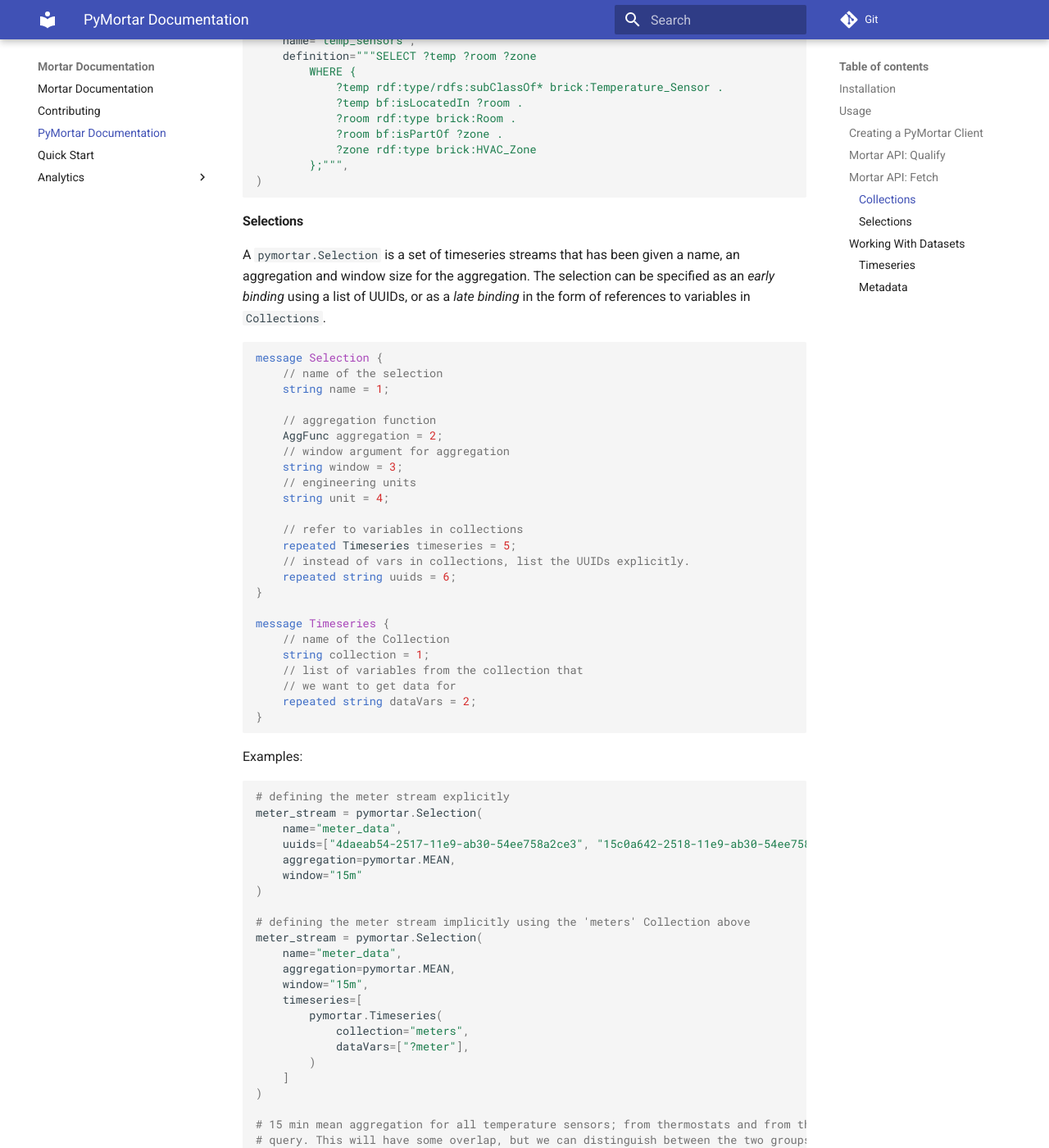
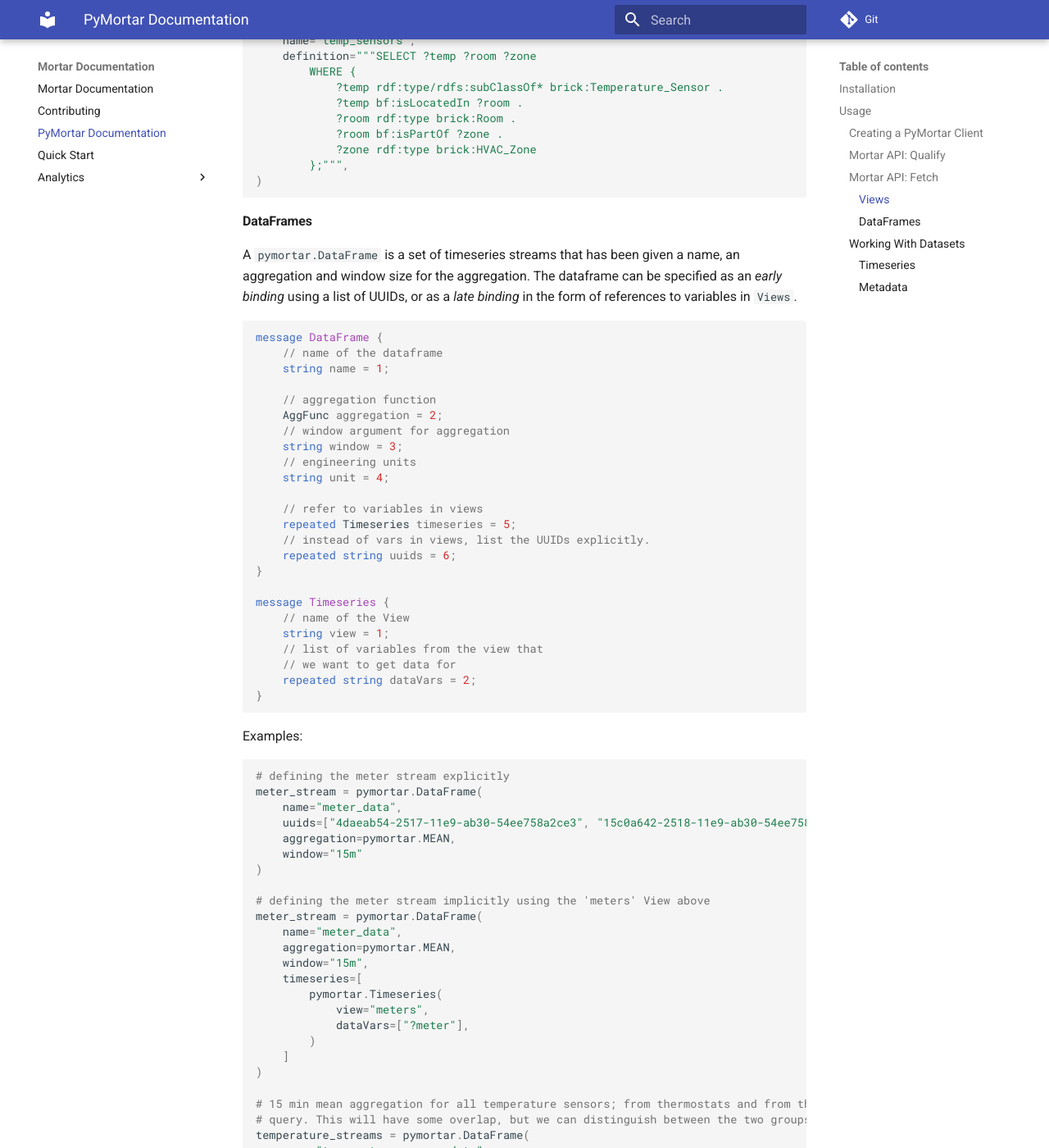
Before and after one commit to SoftwareDefinedBuildings/mortar, an MkDocs documentation site: the page built from docs/pymortar.md, in a window 1280 px wide and 1400 px high, scrolled down 2842 px. Shown: the whole window at 82% size. Built offline with MkDocs 1.6.1 and Material for MkDocs 9.7.7, drawn with Linux system fonts in a browser that asks for light colours; some of the changed text lies outside the part shown.

Commit message:
update wording in docs

````diff
--- a/docs/pymortar.md
+++ b/docs/pymortar.md
@@ -70,15 +70,15 @@ The Mortar `Fetch` API call takes as an argument a description of the timeseries
 
 A *timeseries stream* is the sequence of `<time, value>` pairs associated with a particular sensor, setpoint or other origin. A timeseries stream is identified by a *UUID*, which is a unique 36-byte identifier, e.g. `4daeab54-2517-11e9-ab30-54ee758a2ce3`. This corresponds to a column in a Pandas DataFrame.
 
-#### Collections
+#### Views
 
-A `pymortar.Collection` captures the results of a Brick query as a named SQL table. The results can be used to specify timeseries streams whose data we want to retrieve.
+A `pymortar.View` captures the results of a Brick query as a named SQL table. The results can be used to specify timeseries streams whose data we want to retrieve.
 
 ```proto
-message Collection {
-    // name of the collection
+message View {
+    // name of the View
     string name = 1;
-    // sites included in this collection
+    // sites included in this View
     repeated string sites = 2;
     // brick query definition
     string definition = 3;
@@ -89,14 +89,14 @@ Examples:
 
 ```python
 # building meters
-meter_collection = pymortar.Collection(
+meter_view = pymortar.View(
     name="meters",
     sites=qualify_response.sites,
     definition="SELECT ?meter WHERE { ?meter rdf:type/rdfs:subClassOf* brick:Building_Electric_Meter };",
 )
 
 # thermostat points
-tstat_point_collection = pymortar.Collection(
+tstat_point_view = pymortar.View(
     name="tstat_points",
     sites=qualify_response.sites,
     definition="""SELECT ?tstat ?state ?temp ?hsp ?csp
@@ -118,7 +118,7 @@ tstat_point_collection = pymortar.Collection(
 
 # also includes temperature sensors from thermostats! If we want to separate the two
 # groups, we can use SQL joins on the resulting tables
-temperature_sensors = pymortar.Collection(
+temperature_sensors = pymortar.View(
     name="temp_sensors",
     definition="""SELECT ?temp ?room ?zone
         WHERE {
@@ -131,13 +131,13 @@ temperature_sensors = pymortar.Collection(
 )
 ```
 
-#### Selections
+#### DataFrames
 
-A `pymortar.Selection` is a set of timeseries streams that has been given a name, an aggregation and window size for the aggregation. The selection can be specified as an *early binding* using a list of UUIDs, or as a *late binding* in the form of references to variables in `Collections`.
+A `pymortar.DataFrame` is a set of timeseries streams that has been given a name, an aggregation and window size for the aggregation. The dataframe can be specified as an *early binding* using a list of UUIDs, or as a *late binding* in the form of references to variables in `Views`.
 
 ```proto
-message Selection {
-    // name of the selection
+message DataFrame {
+    // name of the dataframe
     string name = 1;
 
     // aggregation function
@@ -147,16 +147,16 @@ message Selection {
     // engineering units
     string unit = 4;
 
-    // refer to variables in collections
+    // refer to variables in views
     repeated Timeseries timeseries = 5;
-    // instead of vars in collections, list the UUIDs explicitly.
+    // instead of vars in views, list the UUIDs explicitly.
     repeated string uuids = 6;
 }
 
 message Timeseries {
-    // name of the Collection
-    string collection = 1;
-    // list of variables from the collection that
+    // name of the View
+    string view = 1;
+    // list of variables from the view that
     // we want to get data for
     repeated string dataVars = 2;
 }
@@ -166,21 +166,21 @@ Examples:
 
 ```python
 # defining the meter stream explicitly
-meter_stream = pymortar.Selection(
+meter_stream = pymortar.DataFrame(
     name="meter_data",
     uuids=["4daeab54-2517-11e9-ab30-54ee758a2ce3", "15c0a642-2518-11e9-ab30-54ee758a2ce3"],
     aggregation=pymortar.MEAN,
     window="15m"
 )
 
-# defining the meter stream implicitly using the 'meters' Collection above
-meter_stream = pymortar.Selection(
+# defining the meter stream implicitly using the 'meters' View above
+meter_stream = pymortar.DataFrame(
     name="meter_data",
     aggregation=pymortar.MEAN,
     window="15m",
     timeseries=[
         pymortar.Timeseries(
-            collection="meters",
+            view="meters",
             dataVars=["?meter"],
         )
     ]
@@ -188,17 +188,17 @@ meter_stream = pymortar.Selection(
 
 # 15 min mean aggregation for all temperature sensors; from thermostats and from the broader
 # query. This will have some overlap, but we can distinguish between the two groups later.
-temperature_streams = pymortar.Selection(
+temperature_streams = pymortar.DataFrame(
     name="temperature_sensor_data",
     aggregation=pymortar.MEAN,
     window="15m",
     timeseries=[
         pymortar.Timeseries(
-            collection="tstat_points",
+            view="tstat_points",
             dataVars=["?temp"],
         ),
         pymortar.Timeseries(
-            collection="temp_sensors",
+            view="temp_sensors",
             dataVars=["?temp"],
         ),
     ]
@@ -207,13 +207,13 @@ temperature_streams = pymortar.Selection(
 # for the integer-valued streams (thermostat state, heating/cooling setpoint),
 # we want to snap the aggregation to a real value that the device experienced;
 # we can't have a thermostat state of 2.5 for example.
-thermostat_status_streams = pymortar.Selection(
+thermostat_status_streams = pymortar.DataFrame(
     name="thermostat_status_data",
     aggregation=pymortar.MAX,
     window="1m",
     timeseries=[
         pymortar.Timeseries(
-            collection="tstat_points",
+            view="tstat_points",
             dataVars=["?state","?hsp","?csp"]
         )
     ]
@@ -248,12 +248,12 @@ Now all that's left is to put the query together and dispatch it to Mortar:
 # form the full request object
 request = pymortar.FetchRequest(
     sites=qualify_response.sites, # from our call to Qualify
-    collections=[
-        meter_collection,
-        tstat_point_collection,
+    views=[
+        meter_view,
+        tstat_point_view,
         temperature_sensors
     ],
-    selections=[
+    dataFrames=[
         meter_stream,
         temperature_streams,
         thermostat_status_streams
@@ -265,15 +265,15 @@ result = client.fetch(request)
 
 ### Working With Datasets
 
-Once we have the response from the `Fetch` call (in the form of a `pymortar.Result` object), we can manipulate the returned metadata (`result.collections`) and data (`result.selections`).
+Once we have the response from the `Fetch` call (in the form of a `pymortar.Result` object), we can manipulate the returned metadata (`result.views`) and data (`result.dataFrames`).
 
 
 #### Timeseries
 
-`pymortar.Result` objects store all timeseries data for a `Fetch` call in a different pandas DataFrame for each Selection.
+`pymortar.Result` objects store all timeseries data for a `Fetch` call in a different pandas DataFrame for each DataFrame.
 
 ```python
-result.selections
+result.dataFrames
 # ['meter_data','temperature_sensor_data','thermostat_status_data']
 
 result['meter_data'].describe()
@@ -289,14 +289,14 @@ result['meter_data'].describe()
 #   ...
 ```
 
-Access the DataFrame containing the data for a Selection using the `result[<selection name>]` syntax, or the `result.get(<selection name>).
-The names of all Selections can be obtained from the `result.selections` property.
+Access the DataFrame containing the data for a DataFrame using the `result[<dataframe name>]` syntax, or the `result.get(<dataframe name>).
+The names of all DataFrames can be obtained from the `result.dataFrames` property.
 
 The columns of each DataFrame are the timeseries stream UUIDs. UUIDs can be connected to their meaning and context through the Result object's metadata interface.
 
 #### Metadata
 
-`pymortar.Result` creates an in-memory SQLite table for each of the `pymortar.Collection`s in your `Fetch` query, containing the results of that query. The tables are named according to the name of the Collection, so it is simple to see the schema.
+`pymortar.Result` creates an in-memory SQLite table for each of the `pymortar.View`s in your `Fetch` query, containing the results of that query. The tables are named according to the name of the View, so it is simple to see the schema.
 
 ```python
 result.describe_table("meters")
````
Also changed, not shown: 1 other file.
